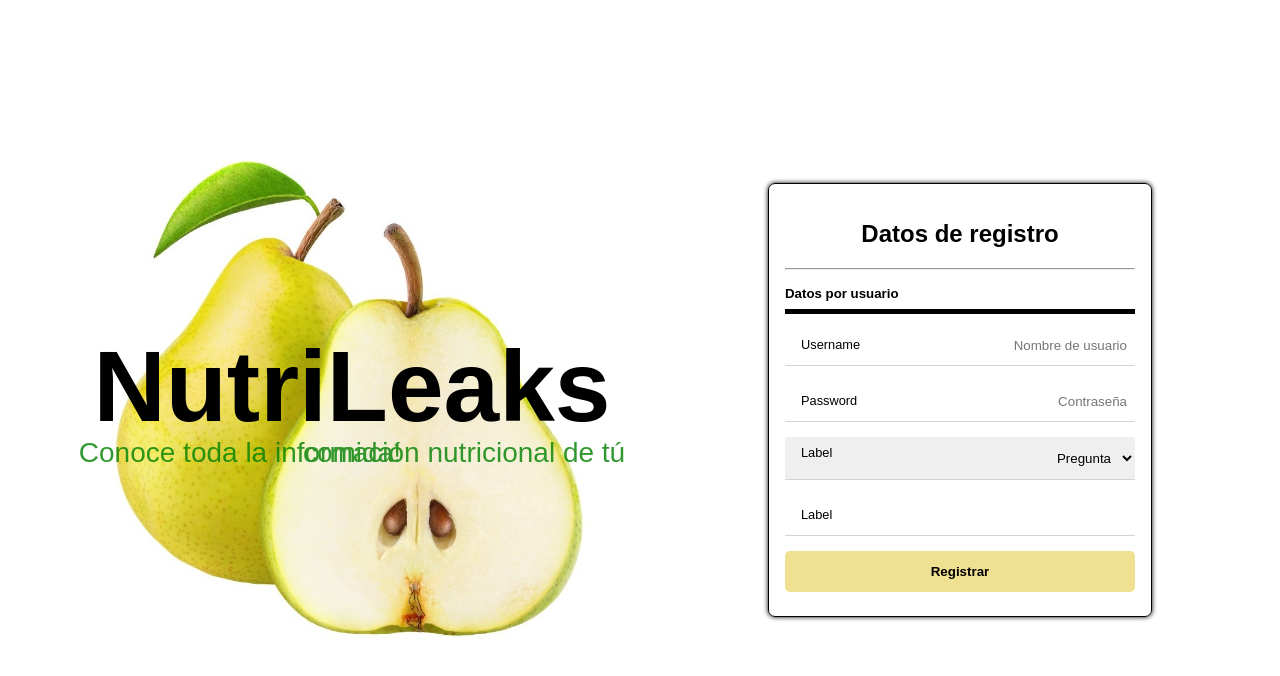
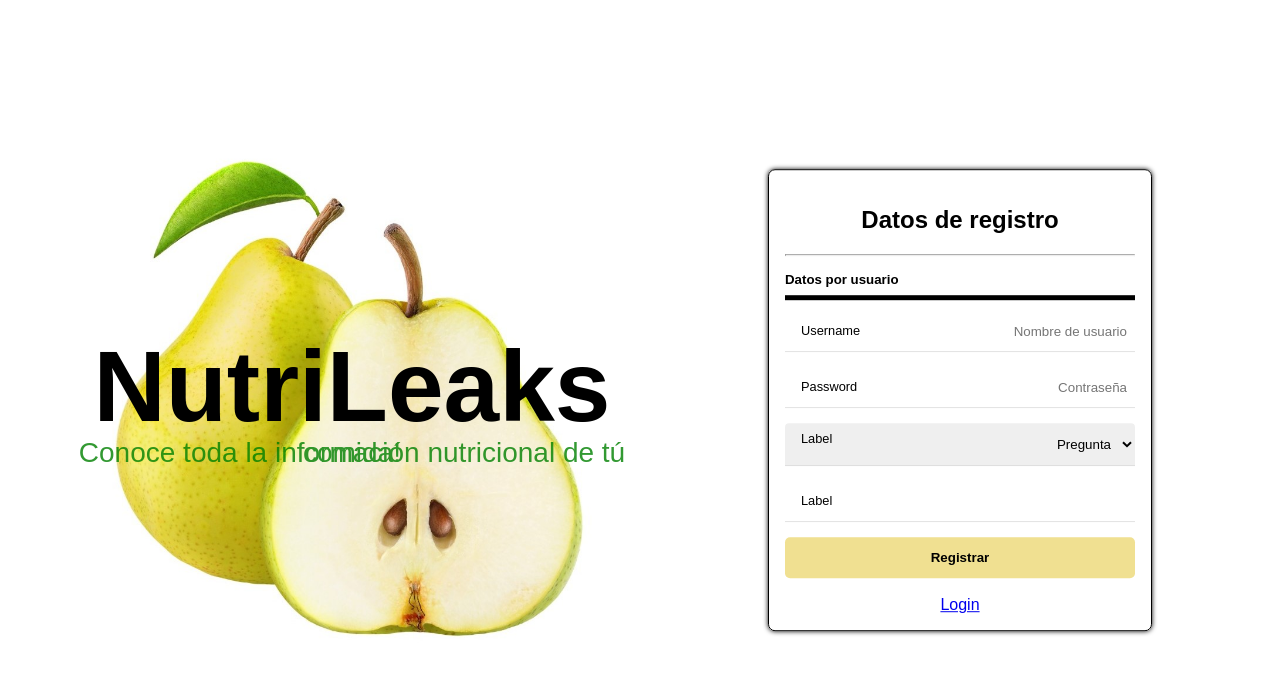
Before and after one commit to CamiloMartinez25/UPBDesarrolloSoftware, a plain HTML site: page index.html in a window 1280 px wide. Drawn offline with Linux system fonts and the light colour scheme.

Commit message:
add link

```diff
--- a/index.html
+++ b/index.html
@@ -45,7 +45,13 @@
             <!-- Aqui debe ir el boton -->
             <button class="button" type="submit" id="btn-registrar" onclick="alert('Funciona')" >Registrar</button>
 
+           <br/>
+           <br/>
+
             <!-- Aqui debe ir el link de redirección -->
+        <div style="text-align: center">
+          <a href="login.html" id="enlace-login">Login</a>
+        </div>
 
         </div>
 
```
